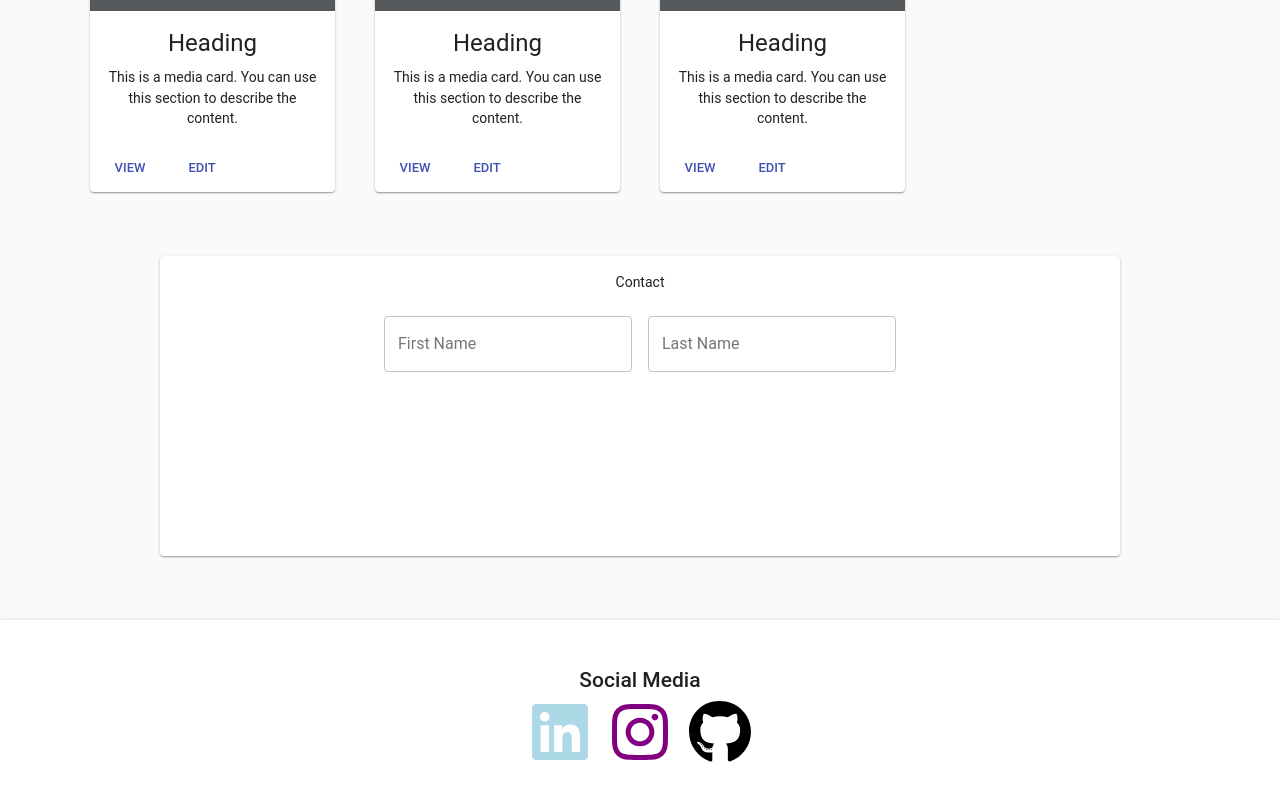
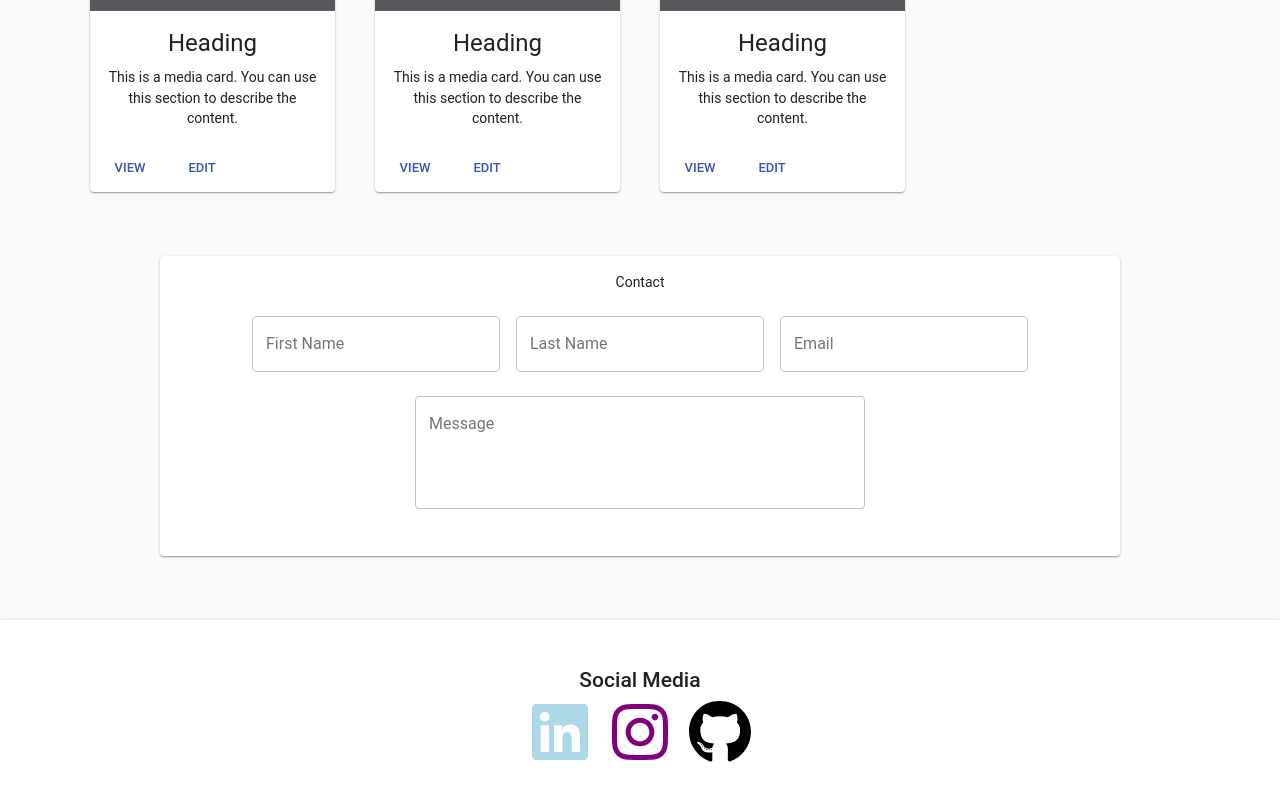
Before and after one commit to aselee/Portfolio, a React (Create React App) app: page / in a window 1280 px wide. Shown: the part 1387-2187 px from the top of the page. Built offline with nearby package versions, Linux system fonts and the light colour scheme.

Commit message:
added message box

```diff
--- a/src/components/Contact.js
+++ b/src/components/Contact.js
@@ -15,6 +15,8 @@ const styles = theme => ({
   },
   margin: {
     margin: theme.spacing.unit,
+    marginLeft: theme.spacing.unit,
+    marginRight: theme.spacing.unit,
   },
   textField: {
     flexBasis: 200,
@@ -26,14 +28,20 @@ const styles = theme => ({
   pos: {
     marginBottom: 12,
   },
+  messageField: {
+    marginLeft: theme.spacing.unit,
+    marginRight: theme.spacing.unit,
+    width: 450,
+  },
 });
 
 
 class Contact extends React.Component {
   state = {
-    name: '',
-    value: '',
-    message: '',
+    first: '',
+    last: '',
+    email: '',
+    multiline: 'Controlled',
   };
 
   handleChange = prop => event => {
@@ -54,17 +62,40 @@ class Contact extends React.Component {
               className={classNames(classes.margin, classes.textField)}
               variant="outlined"
               label="First Name"
-              value={this.state.name}
-              onChange={this.handleChange('name')}
+              value={this.state.first}
+              onChange={this.handleChange('first')}
             />
             <TextField
               id="outlined-adornment-name"
               className={classNames(classes.margin, classes.textField)}
               variant="outlined"
               label="Last Name"
-              value={this.state.name}
-              onChange={this.handleChange('name')}
+              value={this.state.last}
+              onChange={this.handleChange('last')}
             />
+            <TextField
+              id="outlined-email-input"
+              label="Email"
+              className={classNames(classes.margin, classes.textField)}
+              type="email"
+              name="email"
+              autoComplete="email"
+              margin="normal"
+              variant="outlined"
+              onChange={this.handleChange('email')}
+            />
+          <div>
+            <TextField
+              id="outlined-multiline-static"
+              label="Message"
+              multiline
+              rows="4"
+              name="message"
+              className={classes.messageField}
+              margin="normal"
+              variant="outlined"
+            />
+          </div>
         </CardContent>
       </Card>
     );
```
